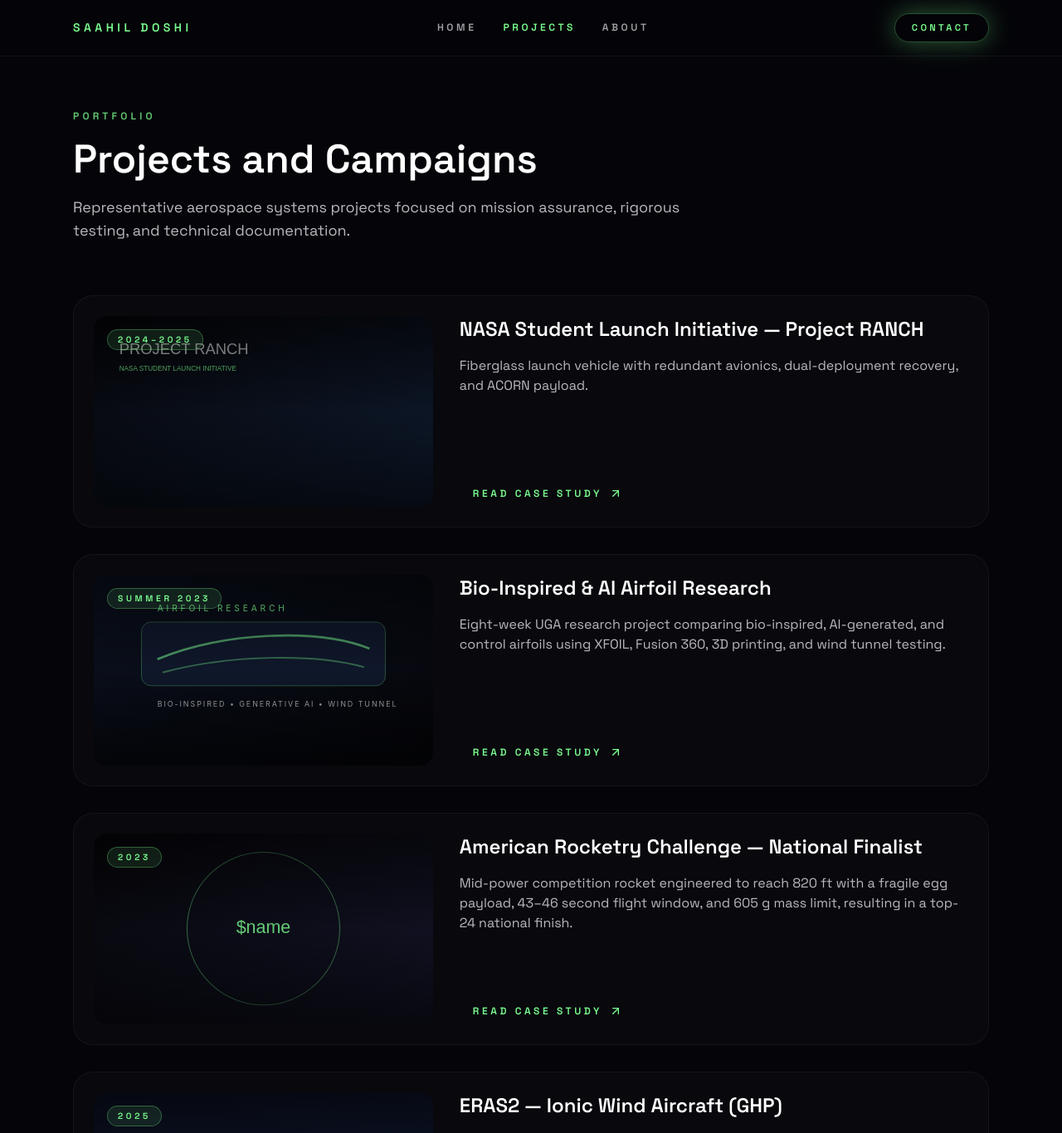
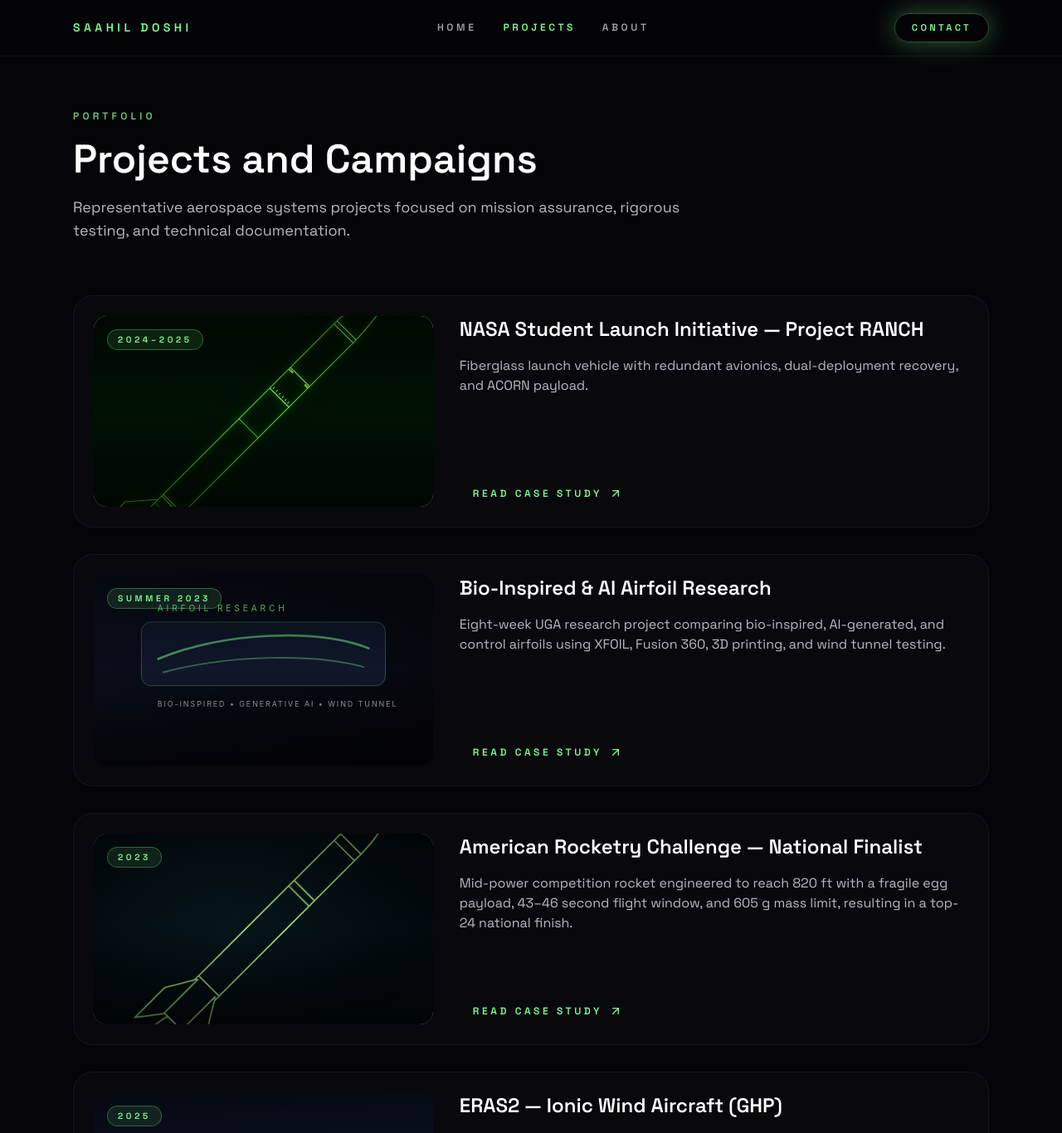
Before and after one commit to saahildoshi/saahildoshi-portfolio, a Next.js app: page /projects in a window 1280 px wide. Shown: the top 1366 px of the page at 83% size. Built offline with nearby package versions, Linux system fonts and the light colour scheme.

Commit message:
Update project images in page.tsx

```diff
--- a/src/app/projects/page.tsx
+++ b/src/app/projects/page.tsx
@@ -18,7 +18,7 @@
     href: '/projects/nasa-sli',
     summary: 'Fiberglass launch vehicle with redundant avionics, dual-deployment recovery, and ACORN payload.',
     timeline: '2024–2025',
-    image: '/images/nasa-sli-hero.svg',
+    image: '/images/projects/sli.svg',
   },
   {
     title: 'Bio-Inspired & AI Airfoil Research',
@@ -34,7 +34,7 @@
     summary:
       'Mid-power competition rocket engineered to reach 820 ft with a fragile egg payload, 43–46 second flight window, and 605 g mass limit, resulting in a top-24 national finish.',
     timeline: '2023',
-    image: '/images/project-arc.svg',
+    image: '/images/projects/arc.svg',
   },
   {
     title: 'ERAS2 — Ionic Wind Aircraft (GHP)',
```
